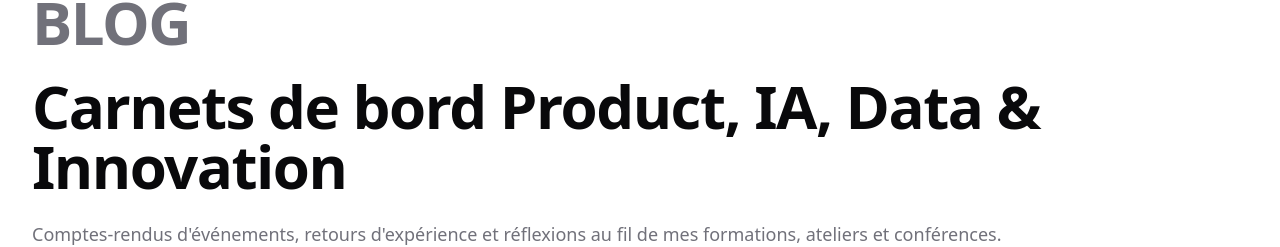
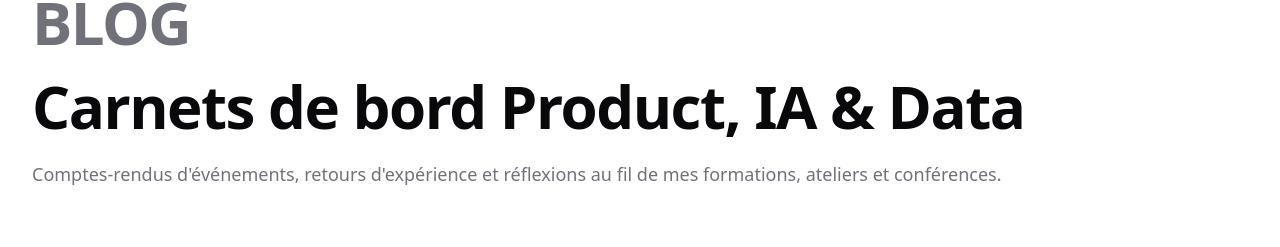
Before and after one commit to VincentNguyenPro/Portfolio, a React (Vite) app: page /blog in a window 1280 px wide. Shown: the part 168-415 px from the top of the page. Built offline with nearby package versions, Linux system fonts and the light colour scheme; the HTML template or start-up script is replaced by a standard one.

Commit message:
Changes
Co-authored-by: vince75888 <288541187+vince75888@users.noreply.github.com>

```diff
--- a/src/pages/Blog.tsx
+++ b/src/pages/Blog.tsx
@@ -44,7 +44,7 @@ export default function Blog() {
                 Blog
               </p>
               <h1 className="text-5xl md:text-6xl font-semibold tracking-tight">
-                Carnets de bord Product, IA, Data & Innovation
+                Carnets de bord Product, IA & Data
               </h1>
               <p className="text-lg text-muted-foreground font-light leading-relaxed">
                 Comptes-rendus d'événements, retours d'expérience et réflexions au fil de mes formations, ateliers et conférences.
```
